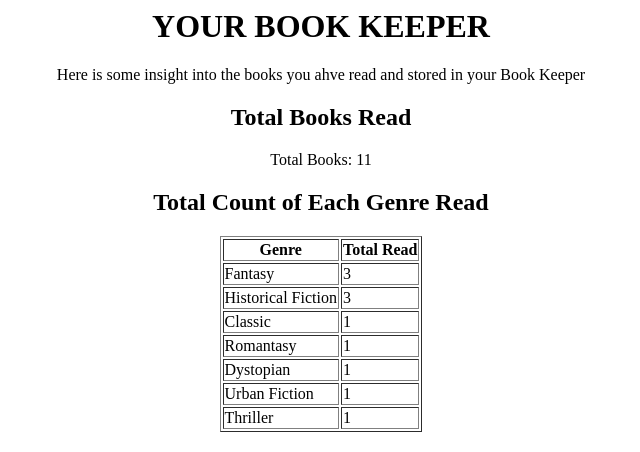
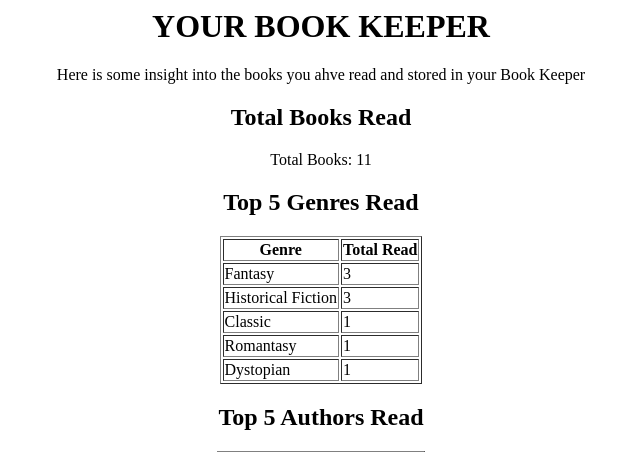
Before and after one commit to bekrol/cosc349-assn1, a PHP site: page / in a window 1280 px wide. Shown: the top 452 px of the page, without its empty margins (319-959 px from the left). Run offline with PHP 8.4, Linux system fonts and the light colour scheme; data comes from the database, SQL or seed files in the repository.

Commit message:
Limited genre query to top 5

```diff
--- a/www2/index.php
+++ b/www2/index.php
@@ -30,7 +30,7 @@
             $total_books = $result_total_books->fetch_assoc()['total_books'];
 
             // Total count of each genre read
-            $sql_total_genre = "SELECT genre, COUNT(*) AS total_genre FROM books GROUP BY genre ORDER BY total_genre DESC";
+            $sql_total_genre = "SELECT genre, COUNT(*) AS total_genre FROM books GROUP BY genre ORDER BY total_genre DESC LIMIT 5";
             $result_total_genre = $conn->query($sql_total_genre);
 
             // Top 5 authors read
@@ -53,7 +53,7 @@
         <p>Total Books: <?php echo $total_books; ?></p>
 
         <!-- Total Count of Each Genre Read -->
-        <h2>Total Count of Each Genre Read</h2>
+        <h2>Top 5 Genres Read</h2>
         <table border="1">
             <tr>
                 <th>Genre</th>
```
